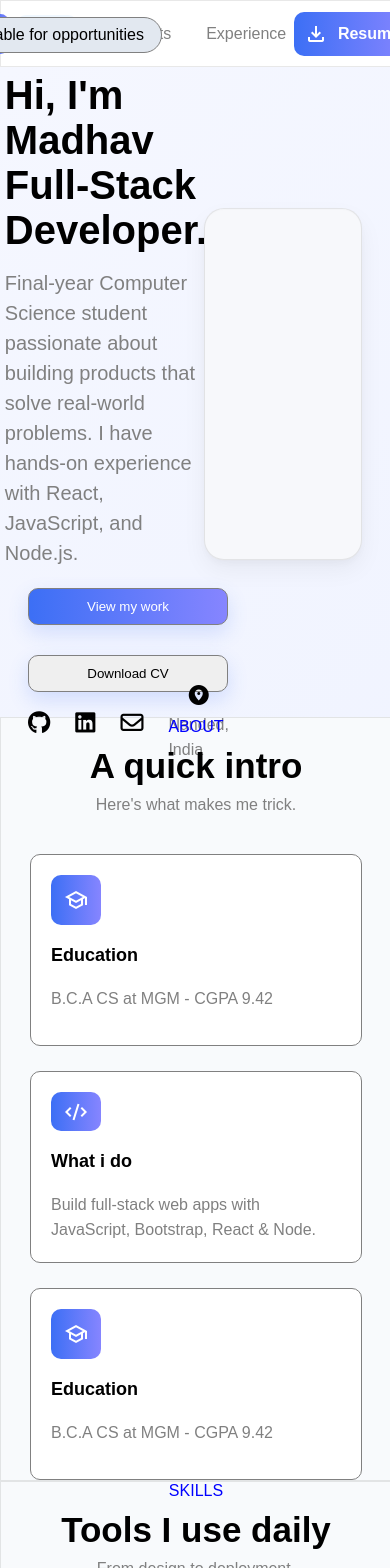
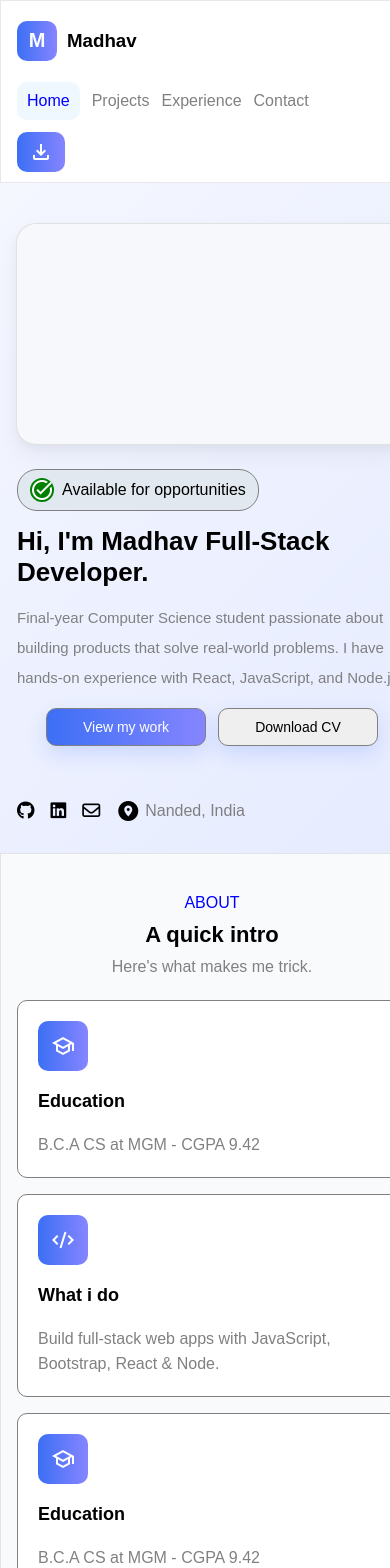
Before and after one commit to Madhav-87/my-portfolio, a React (Vite) app: page / in a window 390 px wide. Shown: the top 1568 px of the page. Built offline with nearby package versions, Linux system fonts and the light colour scheme.

Commit message:
Add Feature : responsive website
- Make the website compatible with
    Mobile Phones.
    Tablets
    Desktop

```diff
--- a/src/App.jsx
+++ b/src/App.jsx
@@ -1,6 +1,7 @@
 import { useState } from 'react'
 import './App.css'
 import './utility.css';
+import './responsive.css';
 function App() {
   const [count, setCount] = useState(0)
 
--- /dev/null
+++ b/src/responsive.css
@@ -0,0 +1,267 @@
+/* =============================================
+   RESPONSIVE.CSS — Media Queries Only
+   Import this AFTER App.css and utility.css
+   Usage: import './responsive.css'
+   ============================================= */
+
+/* ─────────────────────────────────────────────
+   TABLET  (601px – 1024px)
+───────────────────────────────────────────── */
+@media (max-width: 1024px) and (min-width: 601px) {
+
+  /* Header */
+  .header-div {
+    height: auto;
+    flex-wrap: wrap;
+    padding: 10px 0;
+  }
+
+  .header-box-20 {
+    width: 30%;
+  }
+
+  .header-box-50 {
+    width: 100%;
+    order: 3;
+    padding: 8px 0;
+    gap: 20px;
+  }
+
+  /* Intro panel */
+  .intro-panel {
+    height: auto;
+    padding: 60px 20px;
+    gap: 30px;
+    width:100%;
+    background: linear-gradient(135deg,
+      #f5f7ff 0%,
+      #eef2ff 40%,
+      #e6ebff 100%);
+}
+
+  .intro-info-section {
+    width: 90%;
+    align-items: flex-start;
+  }
+
+  .image-container {
+    width: 70%;
+    height: 280px;
+  }
+
+  .label-tag {
+    translate: 0px;
+  }
+
+  /* About / Skills cards */
+  .about-Container {
+    width: 230px;
+    height: auto;
+    min-height: 150px;
+  }
+
+  /* Project panel */
+  .project-show-panel {
+    width: 90%;
+    height: auto;
+    flex-direction: column;
+    padding: 20px;
+  }
+
+  .project-img-section,
+  .project-desc {
+    width: 100%;
+  }
+
+  .project-img-section .image-container {
+    width: 100%;
+    height: 220px;
+  }
+
+  /* Certifications */
+  .cert-container {
+    width: 280px;
+  }
+
+  /* CTA communication box */
+  .communication-container {
+    width: 70%;
+  }
+
+  /* Section headings section */
+  .about-me-section {
+    padding: 40px 20px;
+  }
+}
+
+
+/* ─────────────────────────────────────────────
+   MOBILE  (≤ 600px)
+───────────────────────────────────────────── */
+@media (max-width: 600px) {
+
+  /* ── Header ── */
+  .header-div {
+    height: auto;
+    flex-direction: column;
+    align-items: flex-start;
+    padding: 10px 16px;
+    gap: 8px;
+  }
+  .header-box-20 {
+    width: 100%;
+    justify-content: flex-start;
+  }
+
+  .header-box-50 {
+    width: 100%;
+    justify-content: flex-start;
+    flex-wrap: wrap;
+    gap: 12px;
+    padding: 4px 0;
+  }
+
+  /* Hide resume button text, keep icon only */
+  .download-resume-btn span:last-child {
+    display: none;
+  }
+
+  .download-resume-btn {
+    padding: 8px 12px;
+  }
+
+  /* ── Intro Panel ── */
+  .intro-panel {
+    height: auto;
+    flex-direction: column-reverse;
+    padding: 40px 16px 30px;
+    gap: 24px;
+    background: linear-gradient(135deg,
+      #f5f7ff 0%,
+      #eef2ff 40%,
+      #e6ebff 100%);
+}
+
+
+  .intro-info-section {
+    width: 100%;
+    align-items: flex-start;
+    padding-right: 0;
+  }
+
+  .image-container {
+    width: 100%;
+    height: 220px;
+    animation: none; /* optional: disable on mobile for perf */
+  }
+
+  .label-tag {
+    translate: 0px;
+    width: auto;
+    max-width: 100%;
+    flex-wrap: wrap;
+    height: auto;
+    padding: 8px 12px;
+  }
+
+  .heading-3 {
+    font-size: 26px;
+  }
+
+  .heading-4 {
+    font-size: 22px;
+  }
+
+  .intro-info-content p {
+    font-size: 15px;
+  }
+
+  .btn-section {
+    justify-content: center;
+    gap: 12px;
+  }
+
+  .btn-section button {
+    width: 160px;
+    font-size: 14px;
+  }
+
+  .socio-media-label-sec {
+    font-size: 18px;
+    flex-wrap: wrap;
+    gap: 16px;
+    min-height: auto;
+  }
+
+  /* ── About / Skills / Sections ── */
+  .about-me-section {
+    min-height: auto;
+    padding: 40px 16px;
+    gap: 24px;
+  }
+
+  /* Stack card rows vertically */
+  .d-flex.gap-25 {
+    flex-direction: column;
+    align-items: center;
+    gap: 16px;
+  }
+
+  .about-Container {
+    width: 90%;
+    max-width: 360px;
+    height: auto;
+    min-height: 120px;
+  }
+
+  /* ── Project Panel ── */
+  .project-show-panel {
+    flex-direction: column;
+    height: auto;
+    width: 92%;
+    padding: 16px;
+    gap: 16px;
+  }
+
+  .project-img-section {
+    width: 100%;
+    height: auto;
+  }
+
+  .project-img-section .image-container {
+    width: 100%;
+    height: 180px;
+    animation: none;
+  }
+
+  .project-desc {
+    width: 100%;
+    text-align: left;
+  }
+
+  .project-desc .label-tag {
+    translate: 0px;
+  }
+
+  /* ── Certifications ── */
+  .cert-container {
+    width: 90%;
+    max-width: 360px;
+    height: auto;
+    min-height: 60px;
+  }
+
+  /* ── CTA / Communication Box ── */
+  .communication-container {
+    width: 90%;
+    height: auto;
+    padding: 24px 16px;
+  }
+
+  /* ── Footer ── */
+  .footer-container {
+    height: auto;
+    padding: 20px 16px;
+    text-align: center;
+  }
+}
```
